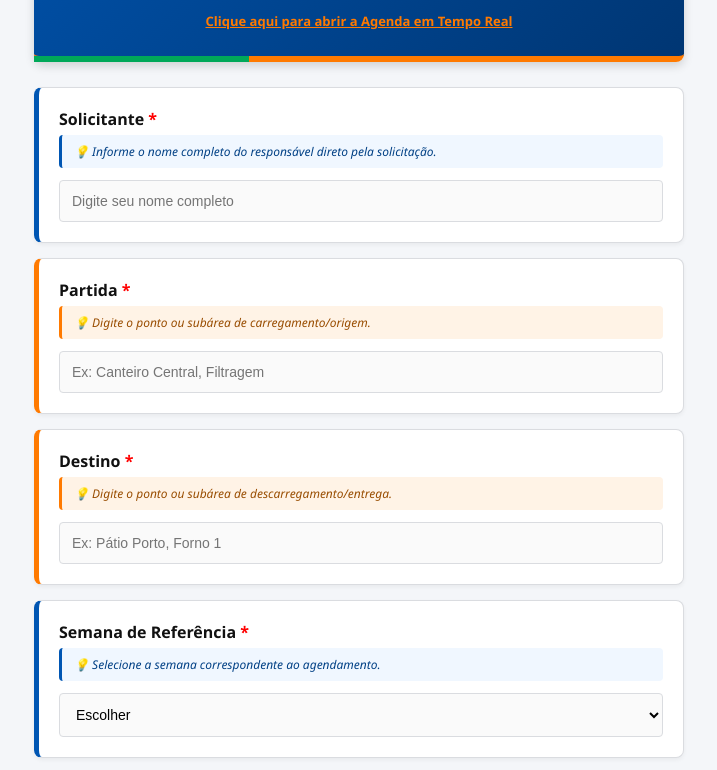
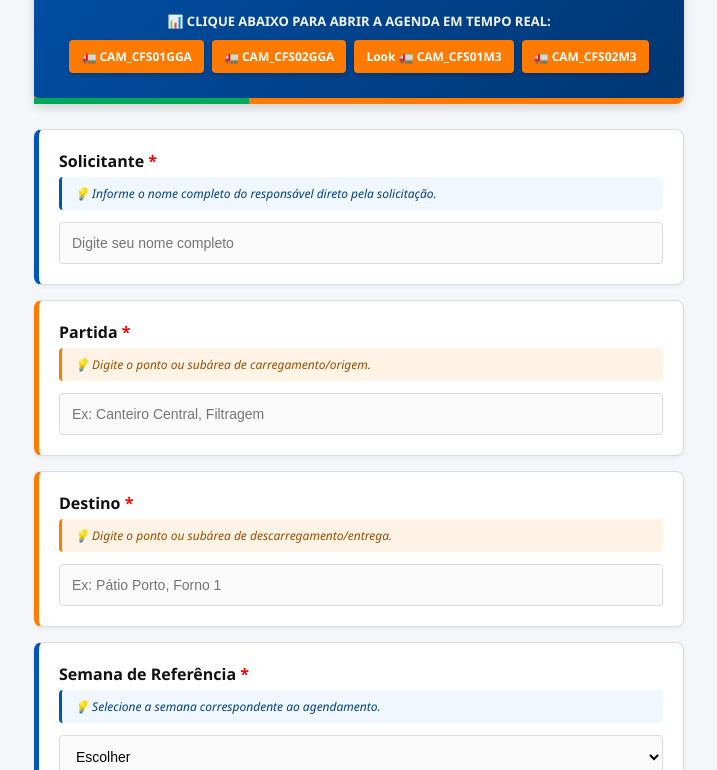
Before and after one commit to depoconforsul-star/logistica-cfs, a plain HTML site: page index.html in a window 1280 px wide. Shown: the part 291-1061 px from the top of the page, without its empty margins (281-998 px from the left). Drawn offline with Linux system fonts and the light colour scheme.

Commit message:
Update index.html

```diff
--- a/index.html
+++ b/index.html
@@ -99,16 +99,31 @@
             <h1>Agendamento Logístico</h1>
             <p>Consórcio Força Sul — Controle Operacional de Caminhão</p>
 
-            <div style="margin-top: 12px;">
-                <a href="https://google.com" target="_blank" style="color: var(--logo-orange); font-weight: bold; text-decoration: underline; font-size: 13px;">
-                    Clique aqui para abrir a Agenda em Tempo Real
-                </a>
+            <!-- Bloco com os 4 botões de Agenda em Tempo Real -->
+            <div style="margin-top: 15px;">
+                <p style="margin: 0 0 10px 0; font-size: 13px; font-weight: bold; color: #ffffff; opacity: 0.95;">
+                    📊 CLIQUE ABAIXO PARA ABRIR A AGENDA EM TEMPO REAL:
+                </p>
+                <div style="display: flex; flex-wrap: wrap; justify-content: center; gap: 8px;">
+                    <a href="https://google.com" target="_blank" style="display: inline-block; background-color: var(--logo-orange); color: white; font-weight: bold; text-decoration: none; font-size: 12px; padding: 8px 12px; border-radius: 4px; box-shadow: 0 2px 4px rgba(0,0,0,0.2); transition: 0.2s;">
+                        🚛 CAM_CFS01GGA
+                    </a>
+                    <a href="https://google.com" target="_blank" style="display: inline-block; background-color: var(--logo-orange); color: white; font-weight: bold; text-decoration: none; font-size: 12px; padding: 8px 12px; border-radius: 4px; box-shadow: 0 2px 4px rgba(0,0,0,0.2); transition: 0.2s;">
+                        🚛 CAM_CFS02GGA
+                    </a>
+                    <a href="https://google.com" target="_blank" style="display: inline-block; background-color: var(--logo-orange); color: white; font-weight: bold; text-decoration: none; font-size: 12px; padding: 8px 12px; border-radius: 4px; box-shadow: 0 2px 4px rgba(0,0,0,0.2); transition: 0.2s;">
+                        Look 🚛 CAM_CFS01M3
+                    </a>
+                    <a href="https://google.com" target="_blank" style="display: inline-block; background-color: var(--logo-orange); color: white; font-weight: bold; text-decoration: none; font-size: 12px; padding: 8px 12px; border-radius: 4px; box-shadow: 0 2px 4px rgba(0,0,0,0.2); transition: 0.2s;">
+                        🚛 CAM_CFS02M3
+                    </a>
+                </div>
             </div>
         </div>
     </div>
     <div style="margin-top: 25px;"></div>
 
-    <!-- Painel Administrativo DESBLOQUEADO para Colar Links -->
+    <!-- Painel Administrativo -->
     <div id="adminPanel" class="card admin-panel hidden">
         <h3>Painel Administrativo</h3>
         <label for="scriptUrl">URL do Google Script:</label>
@@ -144,6 +159,7 @@
                 <option value="">Escolher</option>
             </select>
         </div>
+
         <!-- Campo Inserido: Seleção do Caminhão -->
         <div class="card border-blue">
             <h3>Caminhão Referência <span>*</span></h3>
```
